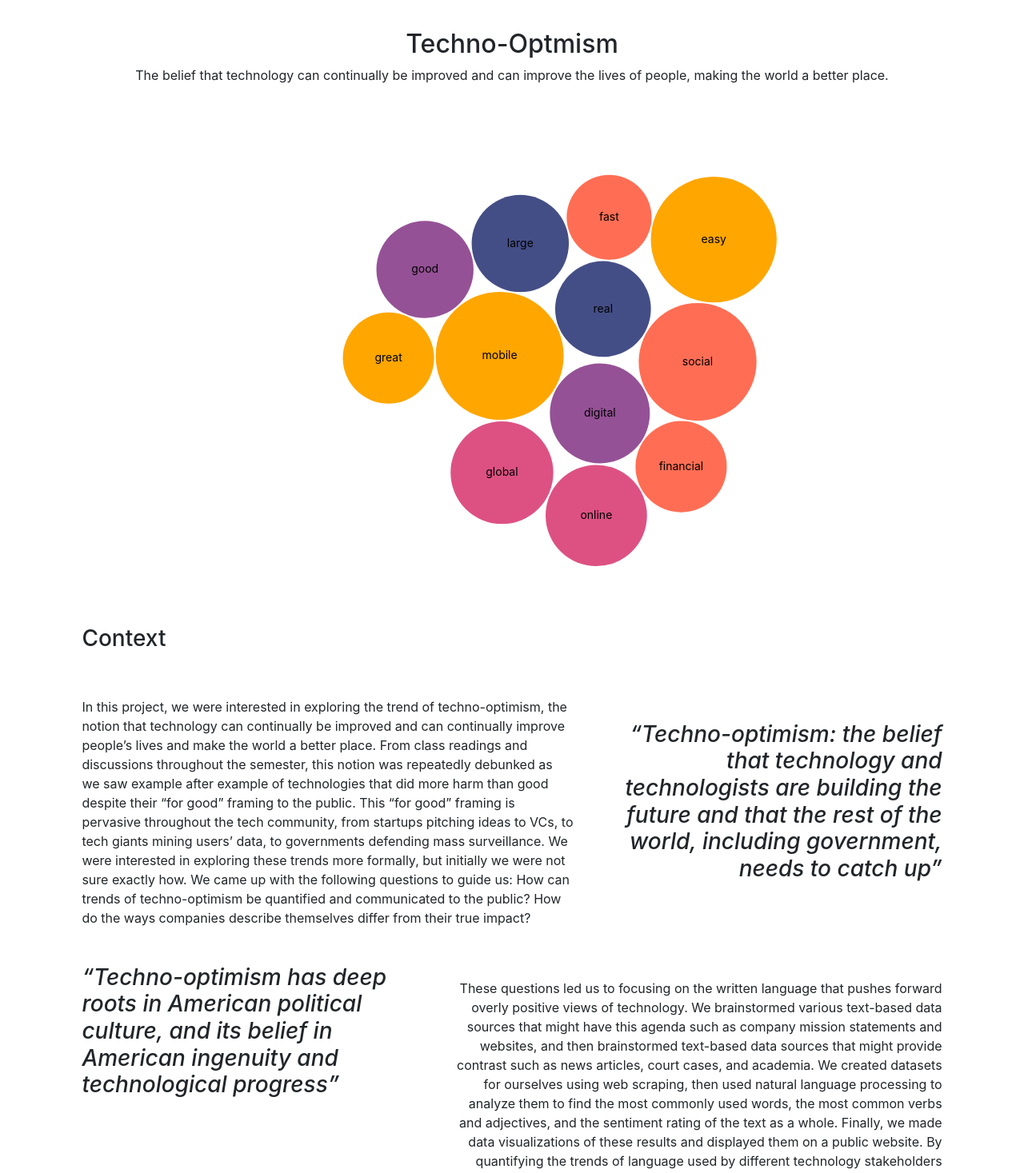
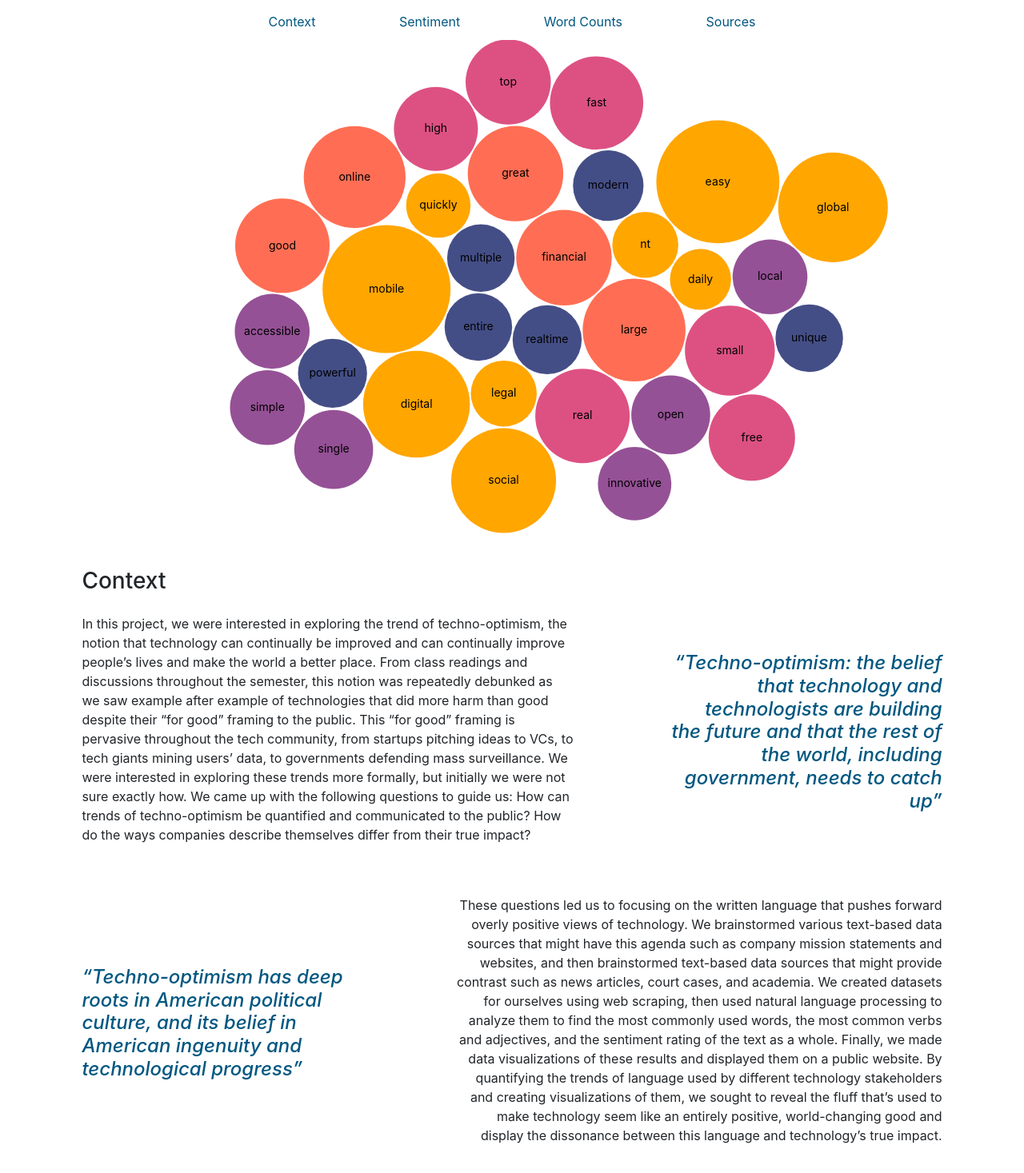
Before and after one commit to kfriis33/tech-data-viz, a React (Create React App) app: page / in a window 1280 px wide. Shown: the part 160-1627 px from the top of the page at 80% size. Built offline with nearby package versions, Linux system fonts and the light colour scheme.

Commit message:
some styling and got filtering to work

```diff
--- a/src/App.css
+++ b/src/App.css
@@ -21,11 +21,26 @@ h5 {
   margin-bottom: 3px !important;
   padding-bottom: 0 !important;
 }
+
+/* quotes */
+h6 {
+  color: #005780;
+  font-size: 24px !important;
+}
+
+a {
+  color: #005780 !important;
+}
 .tab {
   display: inline-block;
   margin-right:20px;
 }
 
+.description {
+  text-align: center;
+  margin-left: 20%;
+  margin-right:20%;
+}
 .bar-chart {
   padding-top: 20px;
   padding-bottom: 20px;
@@ -57,9 +72,18 @@ h5 {
 }
 
 .navitem{
-  padding: 5% 5% 1% 5%;
+  padding: 1% 5% 1% 5%;
+  /* margin-left:-6px;
+  margin-right:-6px;
+  background-color: #005780; */
   background-color: white;
   border-radius: 10px;
+  /* color: white !important */
+}
+
+#context {
+  /* background-color:black;
+  color: white; */
 }
 
 .sDot {
--- a/src/App.jsx
+++ b/src/App.jsx
@@ -230,6 +230,10 @@ export default class App extends React.Component {
         return true
     } else if (this.state.barGridFilter === "Companies" && item.type ==="companies") {
       return true
+    } else if (this.state.barGridFilter === "Academia" && item.type ==="academia") {
+      return true
+    } else if (this.state.barGridFilter === "Defense" && item.type ==="defense") {
+      return true
     } else {
         return false
     }
@@ -244,7 +248,8 @@ export default class App extends React.Component {
   render() {
     return (
       <div>
-        <div className="navbar" class="sticky-top" style={{padding: "1% 0% 1% 0%"}} bg="light" variant="light">
+          <h2 className="text-center mb-4">Techno-Optmism</h2>
+          <div className="navbar" class="sticky-top" style={{padding: "1% 0% 1% 0%"}} bg="light" variant="light">
           <div class="container-fluid" style={{textAlign: "center"}}>
             <a class="navitem" href="#context">Context</a>
             <a class="navitem" href="#sentiment">Sentiment</a>
@@ -253,37 +258,32 @@ export default class App extends React.Component {
           </div>
         </div>
 
-
-        <div className="mt-5">
-          <h2 className="text-center">Techno-Optmism</h2>
-          <p className="text-center mx-5">The belief that technology can continually be improved and can improve the lives of people, making the world a better place.</p>
-
-        </div>
-        <div id = 'bubble-chart'>
+              <div id = 'bubble-chart'>
           <BubbleChart/>
         </div>
 
-        <h3 id="context">Context</h3>
-        <div className="row">
-          <div className="col-md-7 mt-5">
+       <div id="context">
+        <h3 >Context</h3>
+        <div className="row justify-content-between align-items-center mt-4">
+          <div className="col-md-7">
             <p>In this project, we were interested in exploring the trend of techno-optimism, the notion that technology can continually be improved and can continually improve people’s lives and make the world a better place. From class readings and discussions throughout the semester, this notion was repeatedly debunked as we saw example after example of technologies that did more harm than good despite their “for good” framing to the public. This “for good” framing is pervasive throughout the tech community, from startups pitching ideas to VCs, to tech giants mining users’ data, to governments defending mass surveillance. We were interested in exploring these trends more formally, but initially we were not sure exactly how. We came up with the following questions to guide us:
 How can trends of techno-optimism be quantified and communicated to the public?
 How do the ways companies describe themselves differ from their true impact?
 </p>
           </div>
-          <div className="col-md-5 mt-5" style={{textAlign:"right"}}>
-            <h3><i>“Techno-optimism: the belief that technology and technologists are building the future and that the rest of the world, including government, needs to catch up”</i></h3>
+          <div className="col-md-4" style={{textAlign:"right"}}>
+            <h6><i>“Techno-optimism: the belief that technology and technologists are building the future and that the rest of the world, including government, needs to catch up”</i></h6>
           </div>
         </div>
-        <div className="row">
-          <div className="col-md-5">
-          <h3><i>“Techno-optimism has deep roots in American political culture, and its belief in American ingenuity and technological progress”</i></h3>
+        <div className="row justify-content-between align-items-center mt-5">
+          <div className="col-md-4">
+          <h6><i>“Techno-optimism has deep roots in American political culture, and its belief in American ingenuity and technological progress”</i></h6>
           </div>
-          <div className="col-md-7 mt-5" style={{textAlign:"right"}}>
+          <div className="col-md-7" style={{textAlign:"right"}}>
             <p>These questions led us to focusing on the written language that pushes forward overly positive views of technology. We brainstormed various text-based data sources that might have this agenda such as company mission statements and websites, and then brainstormed text-based data sources that might provide contrast such as news articles, court cases, and academia. We created datasets for ourselves using web scraping, then used natural language processing to analyze them to find the most commonly used words, the most common verbs and adjectives, and the sentiment rating of the text as a whole. Finally, we made data visualizations of these results and displayed them on a public website. By quantifying the trends of language used by different technology stakeholders and creating visualizations of them, we sought to reveal the fluff that’s used to make technology seem like an entirely positive, world-changing good and display the dissonance between this language and technology’s true impact.</p>
           </div>
         </div>
-
+        </div>
         <div id="sentiment">
           <h3>Sentiment Analysis</h3>
           <p>
@@ -298,8 +298,7 @@ How do the ways companies describe themselves differ from their true impact?
           <ScatterPlot/>
 
           </div>
-          <p>We used <a href="https://textblob.readthedocs.io/en/dev/">TextBlob</a> to analyze the sentiment of our datasets along 2 axes: polarity (x axis) and subjectivity (y axis). Polarity measures how positive or negative the text of
-            a source is on a scale of -1 to 1. None of our sources had polarity scores below 0 which is why the x axis starts at 0.
+          <p>We used <a href="https://textblob.readthedocs.io/en/dev/">TextBlob</a> to analyze the sentiment of our datasets along 2 axes: polarity (x axis) and subjectivity (y axis). Polarity measures how positive or negative the text of a source is on a scale of -1 (negative) to 1 (positive).
             <br></br> <br></br>
             Subjectivity is measured from a scale of 0 being objective to 1 being subjective. TextBlob measures subjectivity
             partially by how many adverbs are used (assumes texts with a higher proportion of adverbs are more subjective).
@@ -320,7 +319,9 @@ How do the ways companies describe themselves differ from their true impact?
                     <Dropdown.Item eventKey="All" onSelect={this.filterCharts}>All</Dropdown.Item>
                     <Dropdown.Item eventKey="News outlets" onSelect={this.filterCharts}>News Outlets</Dropdown.Item>
                     <Dropdown.Item eventKey="Companies" onSelect={this.filterCharts}>Companies</Dropdown.Item>
-                    <Dropdown.Item eventKey="Academic papers" onSelect={this.filterCharts}>Academic papers</Dropdown.Item>
+                    <Dropdown.Item eventKey="Academia" onSelect={this.filterCharts}>Academia</Dropdown.Item>
+                    <Dropdown.Item eventKey="Defense" onSelect={this.filterCharts}>Defense</Dropdown.Item>
+
                 </DropdownButton>
         </ButtonToolbar>
 
--- a/src/BarChart.jsx
+++ b/src/BarChart.jsx
@@ -24,11 +24,16 @@ let bar_width = (MAX_WIDTH / 2) - 150, bar_height = 400;
 
 
 
-let COLORS = {"news":'#ff6361',
-    "companies":'#bc5090',
-    "academia":'#58508d'}
+// let COLORS = {"news":'#ff6361',
+//     "companies":'#bc5090',
+//     "academia":'#58508d'}
    //  '#58508d',
    //  '#005780'}
+
+   let COLORS = {"news":'#ff6e54',
+    "companies":'#dd5182',
+    "academia":'#955196',
+    "defense":"#444e86"}
 
 
 // y axis: words
@@ -55,10 +60,11 @@ class BarChart extends Component {
    componentDidMount() {
       this.startBar(COLORS[this.props.type], this.props.data);
    }
-   // componentDidUpdate() {
-   //    let i =0
-   //    this.startBar(dataSources[i].name, dataSources[i].path, this.refs.chart, COLORS[i]);
-   // }
+
+   componentDidUpdate() {
+      this.setData(this.props.data, COLORS[this.props.type])
+
+   }
 
    startBar = (color, data) => {
       this.svg_bar = d3.select(this.refs.chart)
--- a/src/BubbleChart.jsx
+++ b/src/BubbleChart.jsx
@@ -2,7 +2,7 @@ import React, { Component } from 'react'
 import './App.css'
 
 import * as d3 from "d3";
-import BubbleData from './data/counts/adj_counts/angelall_adj_counts.csv'
+import BubbleData from './data/counts/adj_counts/companies_adj_counts.csv'
 
 const margin = {top: 30, right: 20, bottom: 30, left: 100}
 
@@ -12,7 +12,7 @@ const MAX_HEIGHT = 720;
 let BUBBLES_WIDTH = 1200, BUBBLES_HEIGHT = 630;
 
 // location to centre the bubbles
-const centre = { x: window.innerWidth/2, y: BUBBLES_HEIGHT/2 };
+const centre = { x: window.innerWidth/2 -50, y: BUBBLES_HEIGHT/2 };
 
 let COLORS_BUBBLE = ['#ffa600',
     '#ff6e54',
@@ -31,10 +31,9 @@ class BubbleChart extends Component {
    componentDidMount() {
       this.startBubble();
    }
-   // componentDidUpdate() {
-   //    let i =0
-   //    this.startBar(dataSources[i].name, dataSources[i].path, this.refs.chart, COLORS[i]);
-   // }
+   componentDidUpdate() {
+      this.startBubble();
+   }
 
    startBubble = () => {
 
@@ -58,7 +57,7 @@ class BubbleChart extends Component {
             .force('charge', d3.forceManyBody().strength(d => Math.pow(d.radius, 2.0) * 0.01))
             // .force('center', d3.forceCenter(centre.x, centre.y))
             .force('x', d3.forceX().strength(forceStrength).x(centre.x))
-            .force('y', d3.forceY().strength(forceStrength).y(centre.y))
+            .force('y', d3.forceY().strength(forceStrength*2).y(centre.y))
             .force('collision', d3.forceCollide().radius(d => d.radius + 1));
 
         // force simulation starts up automatically, which we don't want as there aren't any nodes yet
--- a/src/ScatterPlot.jsx
+++ b/src/ScatterPlot.jsx
@@ -5,12 +5,16 @@ import * as d3 from "d3";
 import d3Tip from "d3-tip";
 import ScatterData from './data/counts/sentiments.csv'
 
-let COLORS = {"news":'#ff6361',
-    "company":'#bc5090',
-    "academia":'#58508d',
-    "defense":"#005780"}
+let COLORS = {"news":'#ff6e54',
+    "company":'#dd5182',
+    "academia":'#955196',
+    "defense":"#444e86"}
 
-
+    // let COLORS_BUBBLE = ['#ffa600',
+    // '#ff6e54',
+    // '#dd5182',
+    // '#955196',
+    // '#444e86']
 
 // Scatterplot
 class ScatterPlot extends React.Component {
@@ -28,9 +32,9 @@ class ScatterPlot extends React.Component {
 
     startScatter = (div_id) => {
         // set the dimensions and margins of the graph
-        var margin = {top: 10, right: 30, bottom: 30, left: 60},
+        var margin = {top: 10, right: 30, bottom: 50, left: 60},
         width = 860 - margin.left - margin.right,
-        height = 600 - margin.top - margin.bottom;
+        height = 450 - margin.top - margin.bottom;
 
         // append the svg object to the body of the page
         let svg_scatter = d3.select(div_id)
@@ -58,8 +62,9 @@ class ScatterPlot extends React.Component {
             console.log(data)
             // Add X axis
             var x = d3.scaleLinear()
-                .domain([0, 1])
+                .domain([-1, 1])
                 .range([ 0, width ]);
+
             svg_scatter.append("g")
                 .attr("transform", "translate(0," + height + ")")
                 .call(d3.axisBottom(x));
@@ -67,17 +72,17 @@ class ScatterPlot extends React.Component {
             // Add Y axis
             var y = d3.scaleLinear()
                 .domain([0, 1])
-                .range([ height, 0]);
+                .range([ height, 0])
+
 
             svg_scatter.append("g")
+                .attr("transform", "translate(" + x.range()[1] / 2 + ", 0)")
                 .call(d3.axisLeft(y));
 
             // Add dots
             var dots = svg_scatter.append("g")
                 .selectAll("dot")
                 .data(data)
-
-
 
             const mouseover = (event, d) => {
                 console.log("mouseover")
@@ -124,6 +129,17 @@ class ScatterPlot extends React.Component {
                 // .append("title")
                 // .text("hello");
 
+            svg_scatter.append("text")
+                .attr("transform", `translate(${(width) / 2},
+                            ${(height) + 40})`)
+                .style("text-anchor", "middle")
+                .text("Polarity");
+
+            svg_scatter.append("text")
+                .attr("transform", `translate(0, ${(height) / 2})rotate(-90)`)       // HINT: Place this at the center left edge of the graph
+                .style("text-anchor", "middle")
+                .text("Subjectivity");
+
             // svg_scatter.selectAll("text")
             //     .data(data)
             //     .enter()
```
Also changed, not shown: 1 other file (tests, documents, lock files or other folders).
